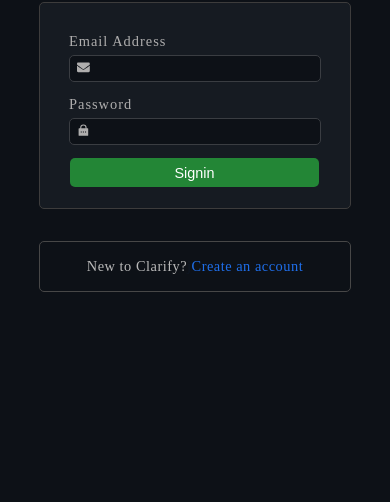
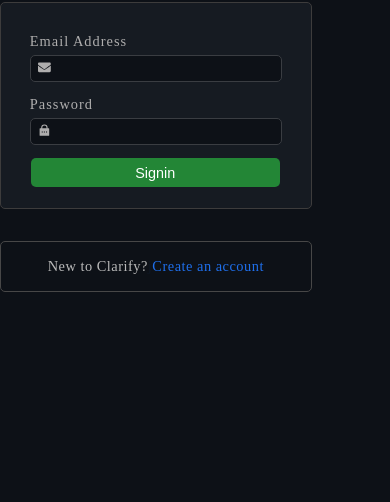
Before and after one commit to srinivasteja18/Clarify_A-webiste-for-Students, a React app in the folder client/: page /signin in a window 390 px wide. Shown: the part 342-844 px from the top of the page. Built offline with nearby package versions, Linux system fonts and the light colour scheme; a web font is replaced by a local one.

Commit message:
stylesheet changes

```diff
--- a/client/src/App.css
+++ b/client/src/App.css
@@ -768,6 +768,9 @@
 }
 
 @media (max-width: 600px) {
+  .whole-container {
+    width: fit-content;
+  }
   .nav-container {
     max-width: 100%;
   }
```
